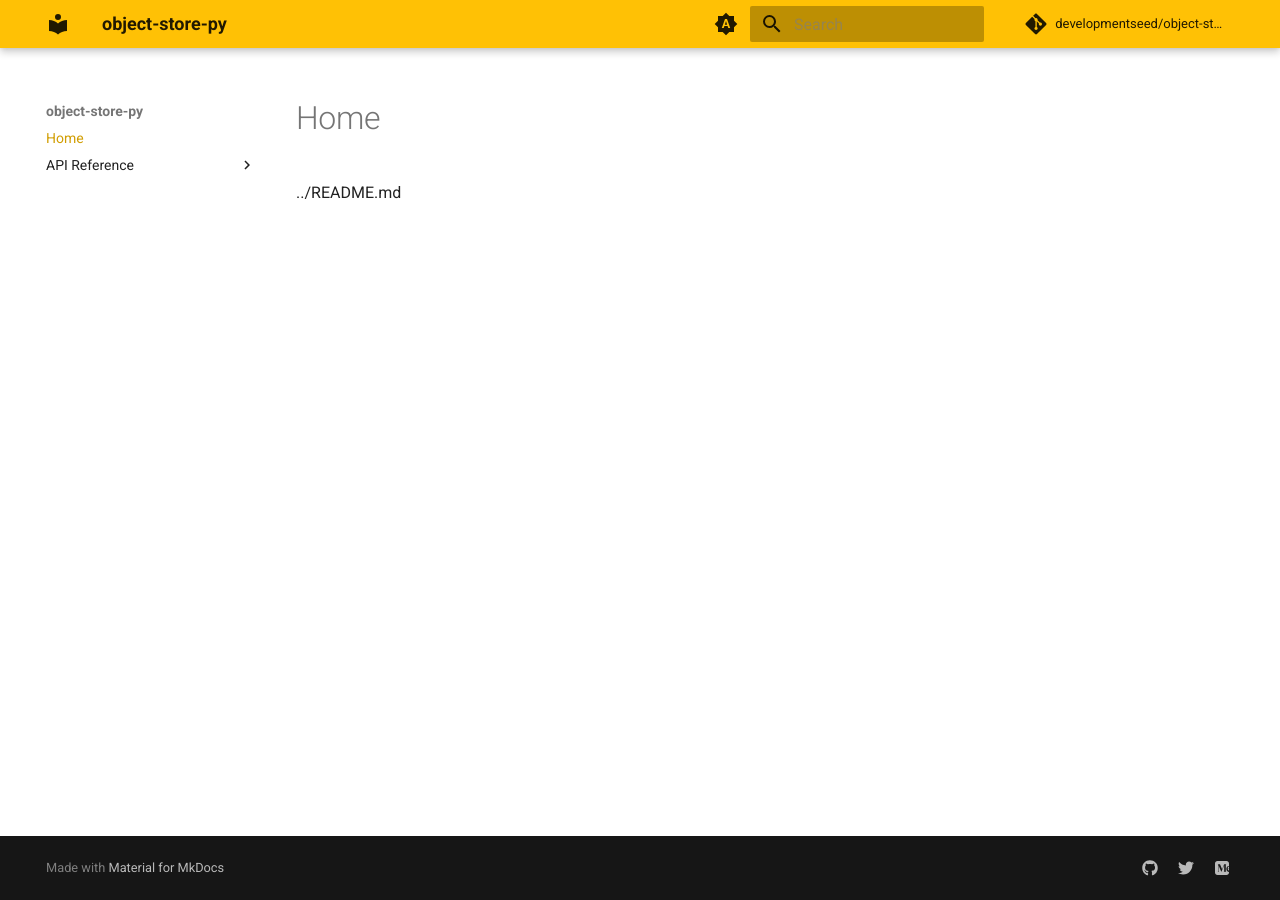
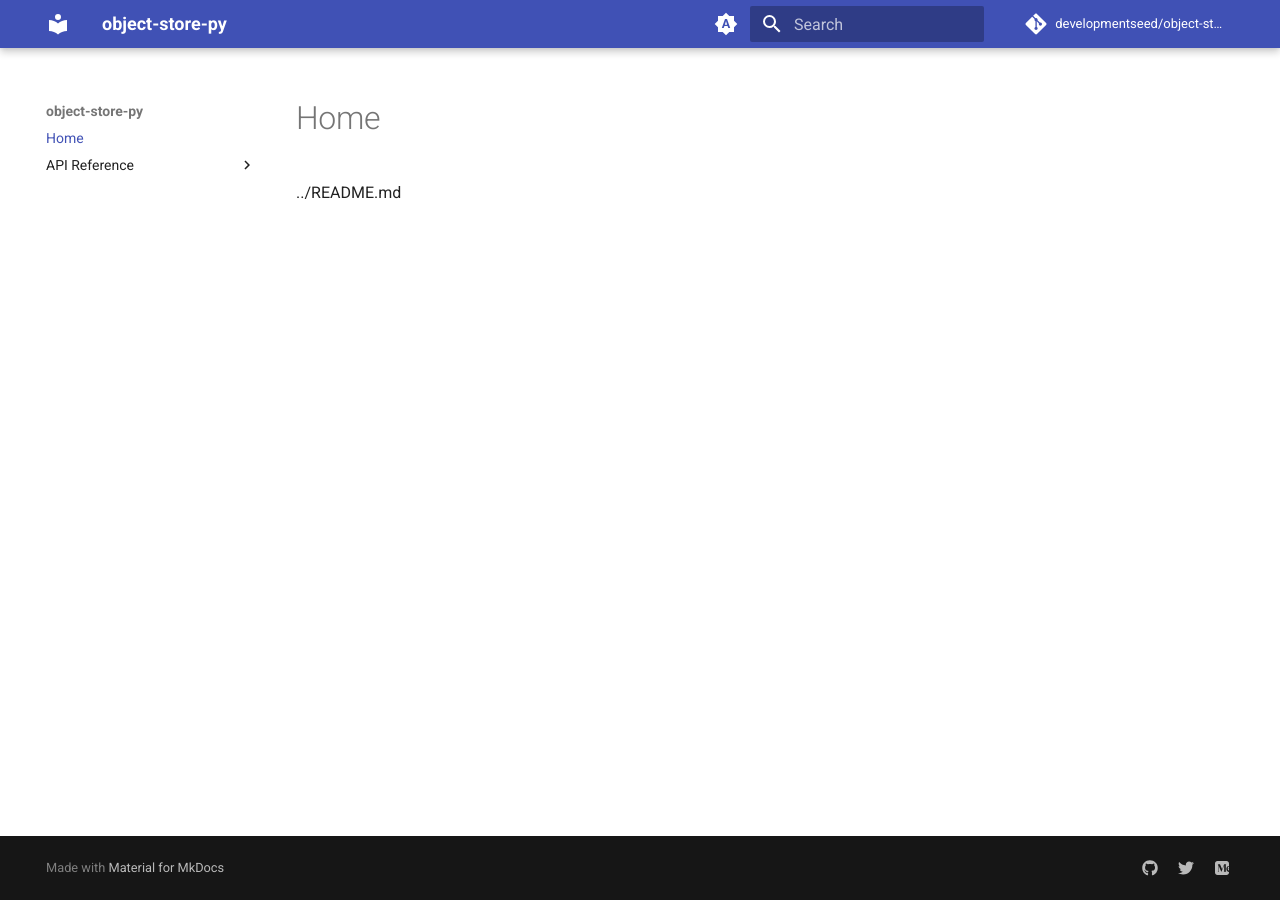
Before and after one commit to machichima/obstore, an MkDocs documentation site: the page built from docs/index.md, in a window 1280 px wide. Built offline with MkDocs 1.6.1 and Material for MkDocs 9.7.7, drawn with Linux system fonts in a browser that asks for light colours; comment, search, counter and statistics services are not loaded; the version menu is left out.

Commit message:
Fix typing and docs website (#42)
* Fix typing and docs website

* Update versions

```diff
--- a/mkdocs.yml
+++ b/mkdocs.yml
@@ -55,7 +55,7 @@ theme:
 
     # Palette toggle for light mode
     - media: "(prefers-color-scheme: light)"
-      primary: amber
+      primary: indigo
       accent: indigo
       toggle:
         icon: material/brightness-7
@@ -64,7 +64,7 @@ theme:
     # Palette toggle for dark mode
     - media: "(prefers-color-scheme: dark)"
       scheme: slate
-      primary: amber
+      primary: indigo
       accent: indigo
       toggle:
         icon: material/brightness-4
--- a/pyproject.toml
+++ b/pyproject.toml
@@ -3,7 +3,7 @@ name = "test-env"
 version = "0.1.0"
 description = "Add your description here"
 readme = "README.md"
-requires-python = ">=3.9"
+requires-python = ">=3.11"
 dependencies = []
 
 [tool.uv]
```
Also changed, not shown: README.md (+8 -0 lines), 4 other files.
